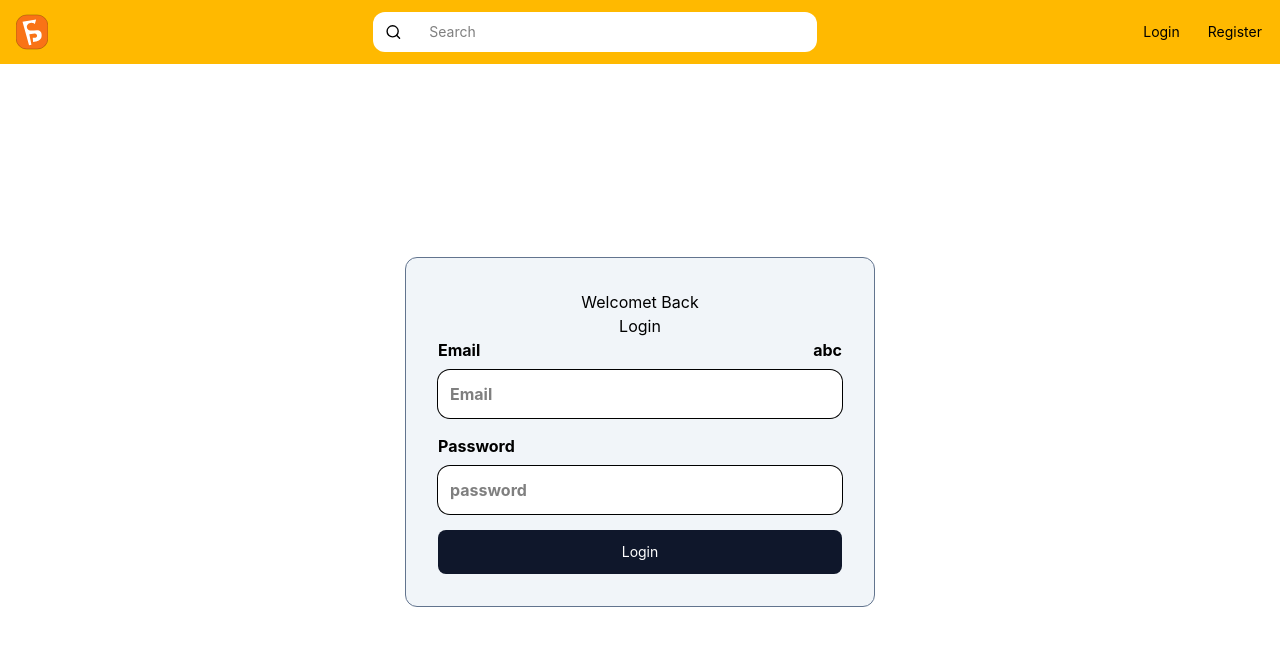
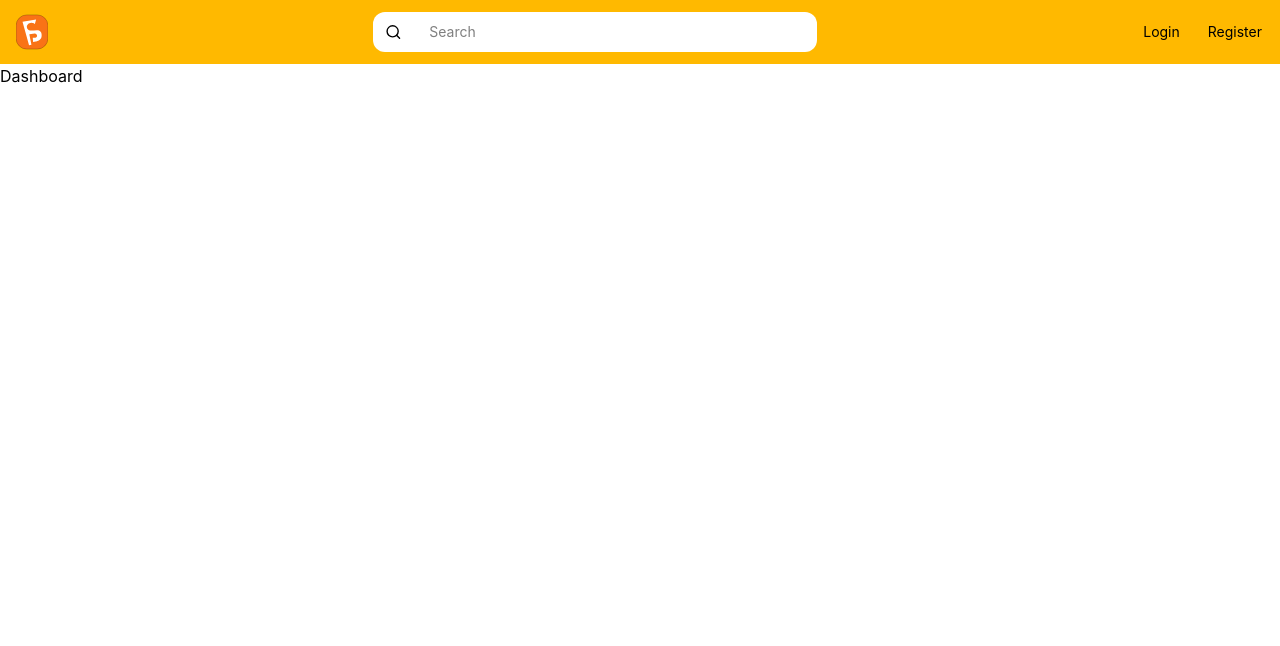
Before and after one commit to pjayaprakash072-jp/FoodStack_Client, a React (Vite) app: page / in a window 1280 px wide. Before the commit this address led to /login. Shown: the top 646 px of the page. Built offline with nearby package versions, Linux system fonts and the light colour scheme; no server answers.

Commit message:
Added the outlet Service

```diff
--- a/src/components/Navbar/Navbar.jsx
+++ b/src/components/Navbar/Navbar.jsx
@@ -14,9 +14,11 @@ const Navbar = ({ openSidebar }) => {
             <Menu size={19} />
           </button>
         ) : (
-          <img
-          src="/FS1.svg"
-          />
+          <NavLink to="/">
+            <img
+            src="/FS1.svg"
+            />
+          </NavLink>
         )}
       </div>
       <div className="nav-bar-search">
--- a/src/index.css
+++ b/src/index.css
@@ -111,11 +111,11 @@
   w-full
 }
 .content{
-  @apply w-screen
+  @apply w-screen min-h-[calc(100vh-4rem)]
   flex
 }
 .auth-page{
-  @apply w-full min-h-[calc(100vh-4rem)]
+  @apply w-full
   flex-1 bg-white
   grid
   place-items-center
--- a/src/routes/AppRoutes.jsx
+++ b/src/routes/AppRoutes.jsx
@@ -19,7 +19,8 @@ function Private({children}){
 const AppRoutes = () => {
   return (
     <Routes>
-        <Route path="/" element={<Navigate to = "/dashboard" replace/>}/>
+        {/* <Route path="/" element={<Navigate to = "/dashboard" replace/>}/> */}
+        <Route path="/" element={<DashboardLayout><Dashboard/></DashboardLayout>}/>
         <Route path="/login" element={<DashboardLayout><Login/></DashboardLayout>}/>
         <Route path="/register" element={<DashboardLayout><Register/></DashboardLayout>}/>
         <Route path="/Dashboard" element = {<Private><Dashboard/></Private>}/>
--- /dev/null
+++ b/src/services/outletService.js
@@ -0,0 +1,8 @@
+import api,{ unwrap } from './../utils/api';
+
+const outletService = {
+    getAll:async ()=>unwrap(await api.get("/outlet/getall")),
+    getOne:async (id)=>unwrap(await api.get(`/outlet/get/${id}`)),
+    byVendor:async(vendorId)=> unwrap(await api.get(`/outlet/vendor/${vendorId}`))
+}
+export default outletService;
```
Also changed, not shown: src/services/MenuItem.js (added), src/services/menuCategoryService.js (added).
